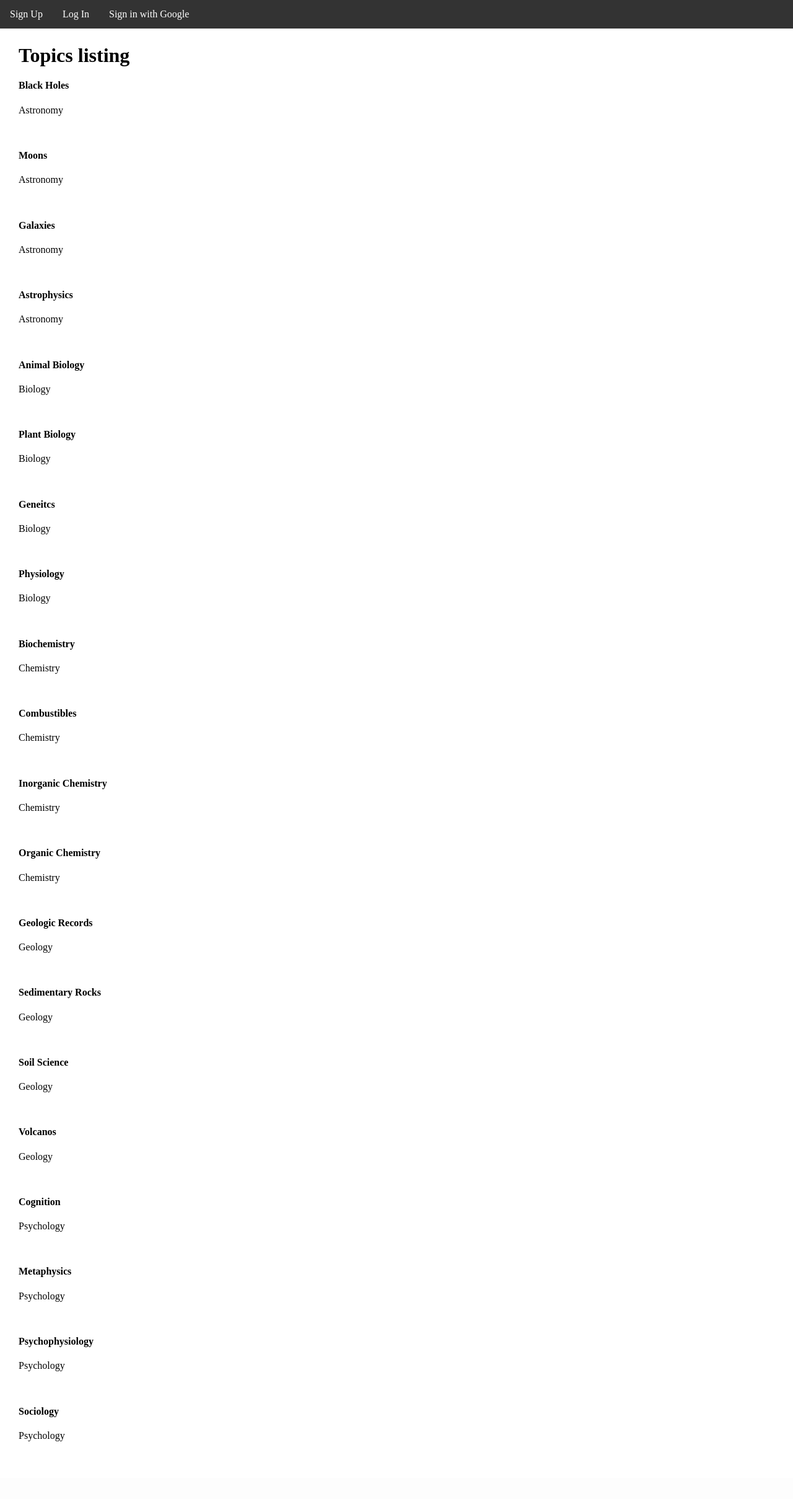
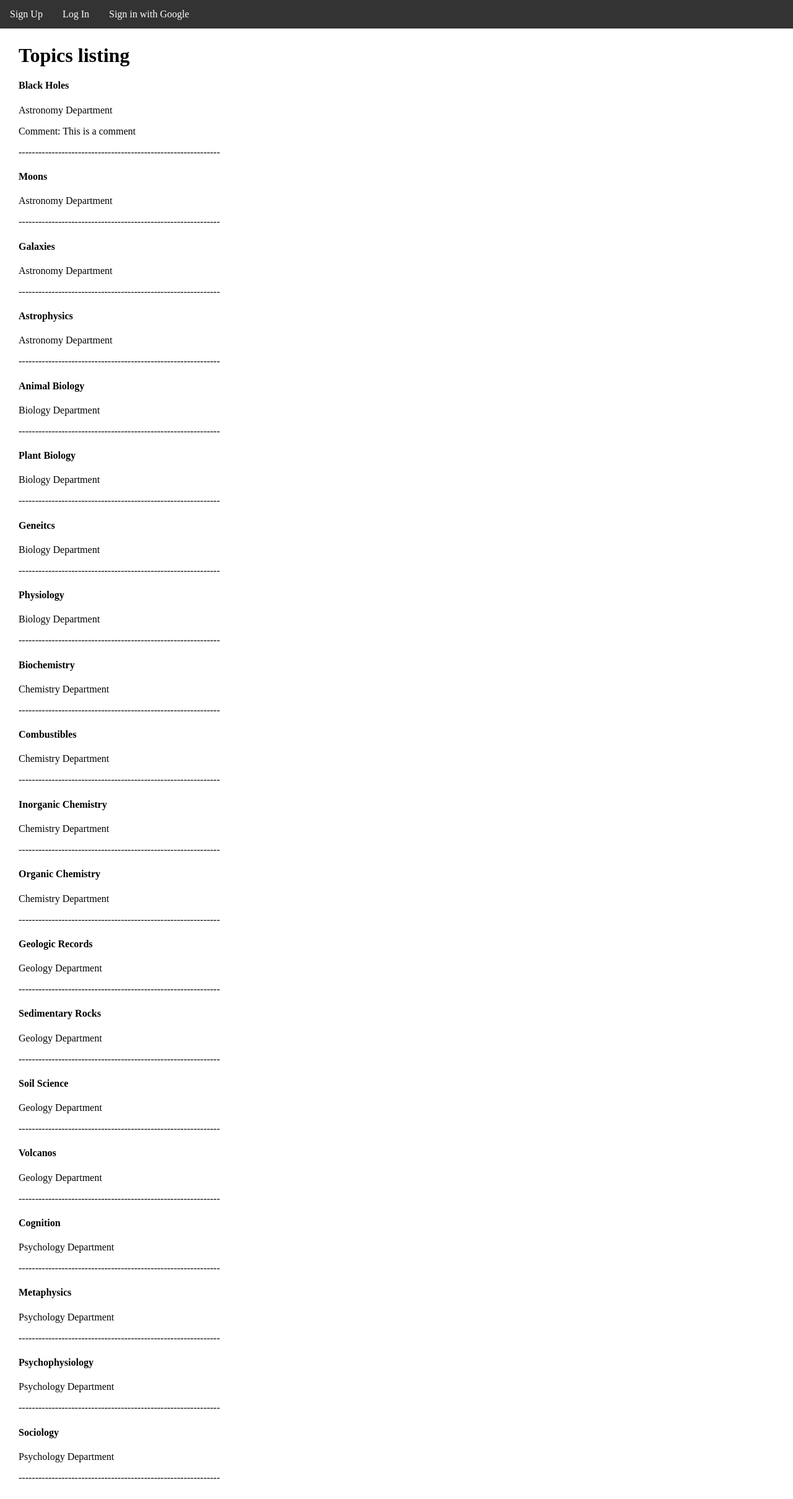
Before and after one commit to dande313/university-science-journal-V2, a Rails app: page /topics in a window 1280 px wide. Shown: the part 57-2475 px from the top of the page at 62% size. Before the commit the page ends 2382 px from the top, so only its background shows below. Run offline with Rails 7, Linux system fonts and the light colour scheme; data comes from the database, SQL or seed files in the repository; both versions use the stored data as it was after the commit; style sheets or scripts are compiled from the project's sources; some libraries are stand-ins or nearby versions.

Commit message:
added comments attribute to article_topics

```diff
--- a/app/views/topics/index.html.erb
+++ b/app/views/topics/index.html.erb
@@ -3,6 +3,12 @@
 <% @topics.each do |topic| %>
   <div>
   	<h4><%= topic.name %></h4>
-  	<p><%= topic.department.name%></p><br>
+  	<p><%= topic.department.name%> Department</p>
+  	<% topic.article_topics.each do |articletopic| %>
+		<% if articletopic.comment != nil %>
+			<p>Comment: <%= articletopic.comment %></p>
+		<%end%>
+	<%end%>
+	-------------------------------------------------------------
   </div>
 <% end %>
```
Also changed, not shown: app/views/topics/show.html.erb (+7 -0 lines), db/development.sqlite3, 1 other file.
